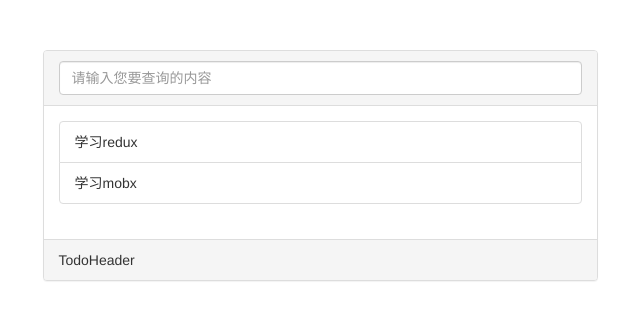
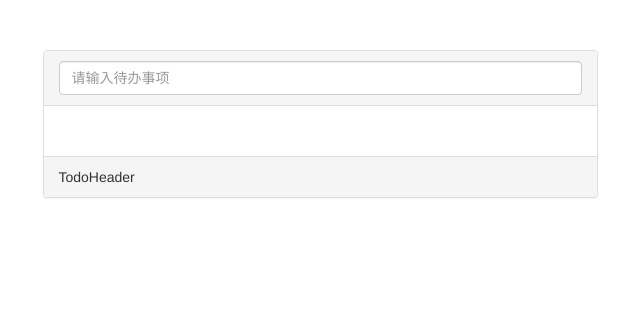
Before and after one commit to BeyLL/heng_todo, a React (Create React App) app: page / in a window 1280 px wide. Shown: the top 320 px of the page, without its empty margins (320-960 px from the left). Built offline with nearby package versions, Linux system fonts and the light colour scheme.

Commit message:
连接redux进行状态的操作

```diff
--- a/src/components/App.js
+++ b/src/components/App.js
@@ -6,8 +6,6 @@ import 'bootstrap/dist/css/bootstrap.css';
 import TodoFooter from "./TodoFooter";
 import TodoList from "./TodoList";
 import TodoHeader from "./TodoHeader";
-import store from '../store/index'
-
 
 export default class App extends Component {
     render() {
--- a/src/components/TodoHeader.js
+++ b/src/components/TodoHeader.js
@@ -2,10 +2,34 @@
  * Created by "zhangHeng" on 2017/9/9 0009.
  */
 import React,{Component} from 'react';
-export default class TodoHeader extends Component{
+import {connect} from 'react-redux';
+import {ADD_TODO} from '../store/action-types'
+class TodoHeader extends Component{
+    constructor(props){
+        super(props);
+        console.log(this.props);
+
+    }
+    handelKeyDown= e =>{
+        if(e.keyCode===13&&e.target.value){
+            const {addTodo} = this.props;
+            let title = e.target.value;
+            console.log(title);
+            addTodo(title);
+            e.target.value = '';
+
+        }
+    };
     render(){
         return (
-            <input type="text" className="form-control" placeholder="请输入您要查询的内容"/>
+            <input type="text" className="form-control" placeholder="请输入待办事项"  onKeyDown={this.handelKeyDown}/>
         )
     }
 }
+
+export default connect(
+    state=>({}),
+    dispatch=>({
+        addTodo:(title)=>dispatch({type:ADD_TODO,title})
+    })
+)(TodoHeader)
--- a/src/components/TodoList.js
+++ b/src/components/TodoList.js
@@ -2,13 +2,36 @@
  * Created by "zhangHeng" on 2017/9/9 0009.
  */
 import React, {Component} from 'react';
-export default class TodoList extends Component{
-    render(){
+import {connect} from 'react-redux';
+
+class TodoList extends Component {
+    constructor(props) {
+        super(props)
+    }
+
+    render() {
         return (
             <ul className="list-group">
-                <li className="list-group-item">学习redux</li>
-                <li className="list-group-item">学习mobx</li>
+                {this.props.todos.map((item, index) => {
+                    return <li style={{listStyle:'none'}}>
+                        <div className="list-group-item">
+                            <input type="checkbox"/>
+                            <span style={{marginLeft:'7px'}}>{item.title}</span>
+                            <span className="pull-right">
+                                 <button className="btn btn-danger btn-xs">
+                                     x
+                                 </button>
+                            </span>
+                        </div>
+                    </li>
+                })}
+
             </ul>
         )
     }
 }
+export default connect(
+    state => ({
+        todos: state.todos
+    })
+)(TodoList)
--- a/src/store/index.js
+++ b/src/store/index.js
@@ -1,7 +1,7 @@
 /**
  * Created by "zhangHeng" on 2017/9/9 0009.
  */
-import {todos,filter} from './reducers/index'
+import {todos,filter} from './reducers'
 import {createStore,combineReducers} from 'redux';
 let reducer = combineReducers({
     todos,
```
Also changed, not shown: src/index.js (+4 -3 lines).
